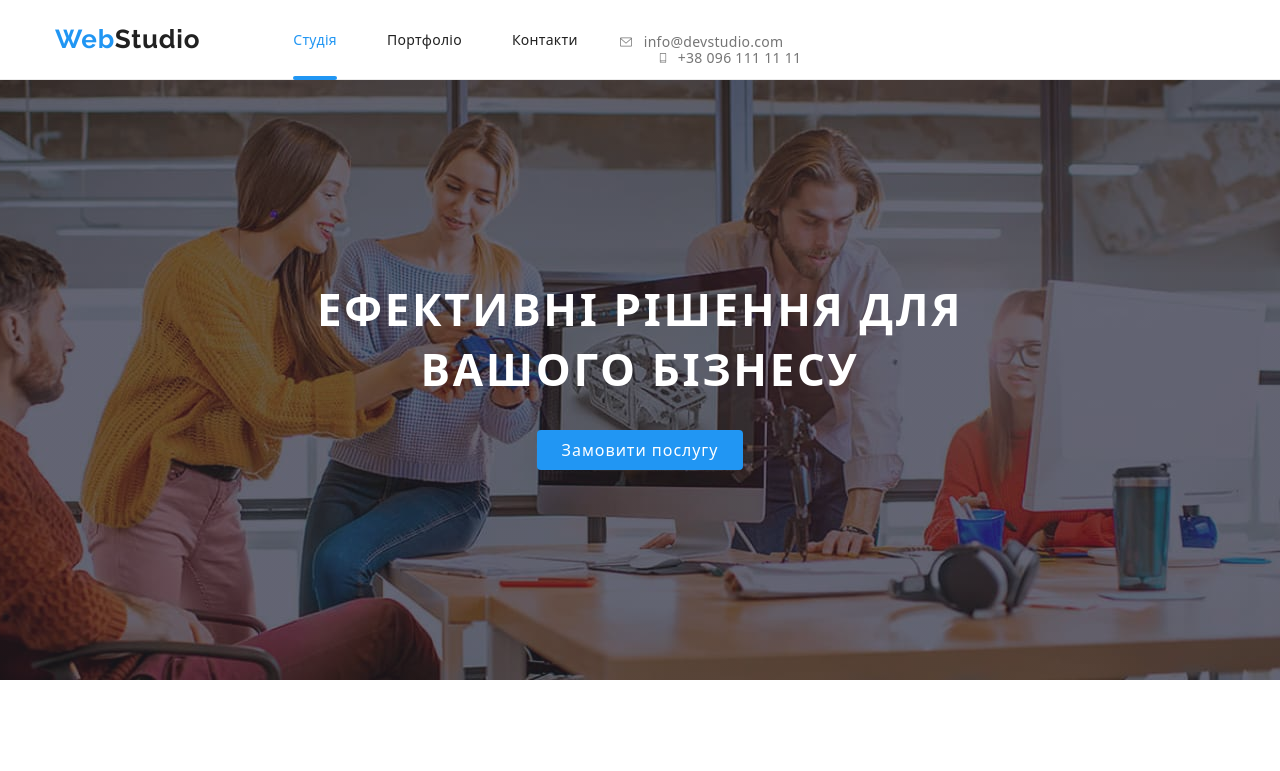
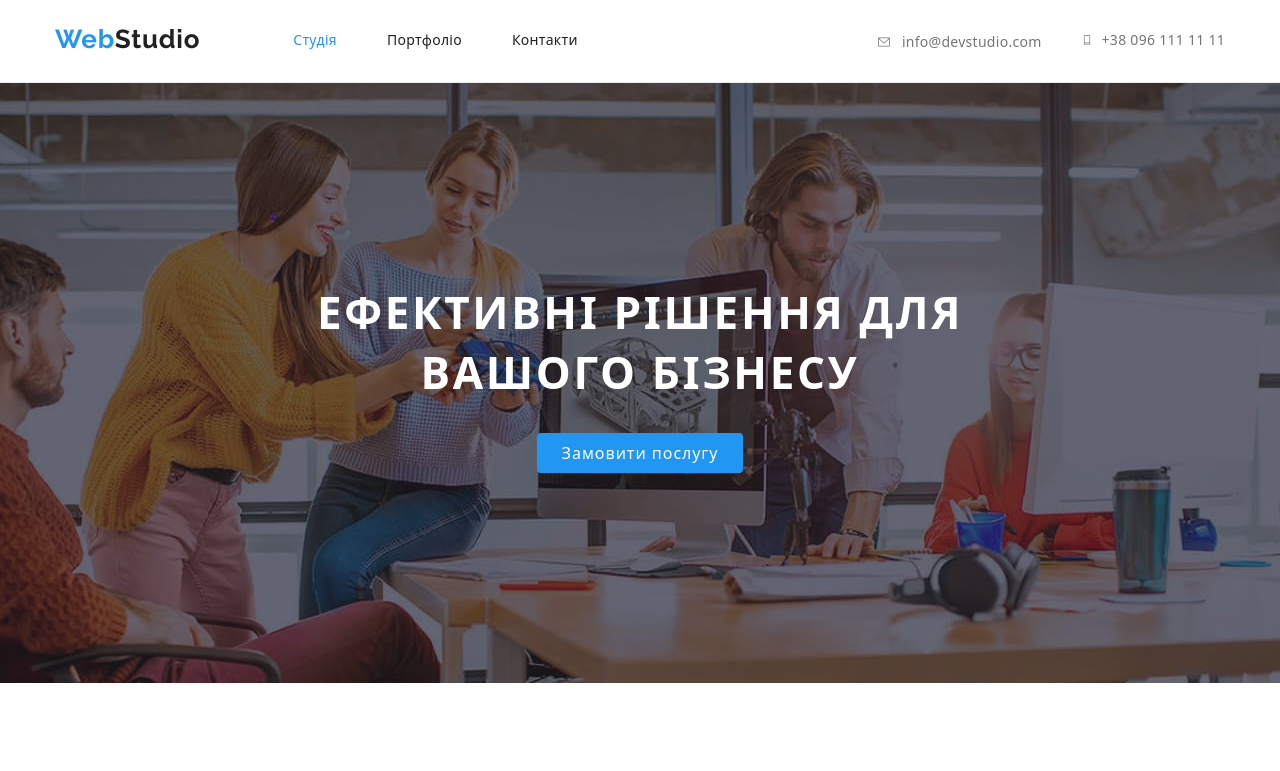
Before and after one commit to Obbjh/goit_markup_hw-05, a plain HTML site: page index.html in a window 1280 px wide. Shown: the top 771 px of the page. Drawn offline with nearby package versions, Linux system fonts and the light colour scheme.

Commit message:
Update styles.css

```diff
--- a/css/styles.css
+++ b/css/styles.css
@@ -29,8 +29,6 @@ body {
 }
 
 .page-header {
-    height: 80px;
-
     font-weight: 500;
     font-size: 14px;
     line-height: 1.14;
@@ -108,26 +106,12 @@ body {
 
 .site-nav-item {
     margin-right: 50px;
-    position: relative;
 }
 
 .site-nav-item:last-child {
     margin-right: 0;
 }
 
-.current::after {
-    content: '';
-    position: absolute;
-    bottom: 0;
-    left: 0;
-
-    background-color: var(--accent-color);
-    width: 100%;
-    height: 4px;
-    border-radius: 2px;
-}
-
-.site-nav
 .contacts {
     padding-top: 32px;
     padding-bottom: 32px;
@@ -181,8 +165,6 @@ body {
     display: block;
     padding-top: 32px;
     padding-bottom: 32px;
-
-    position: relative;
 
     font-style: normal;
     font-weight: 500;
```
